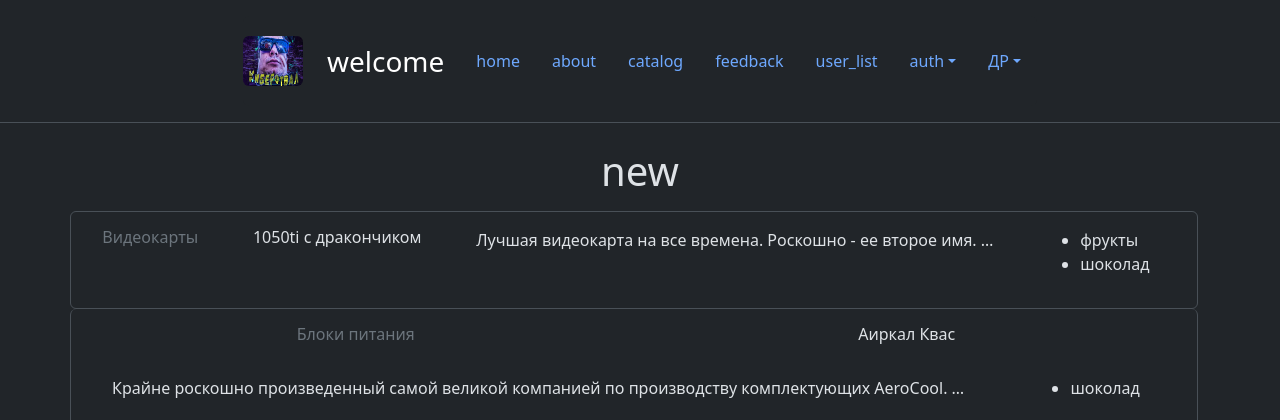
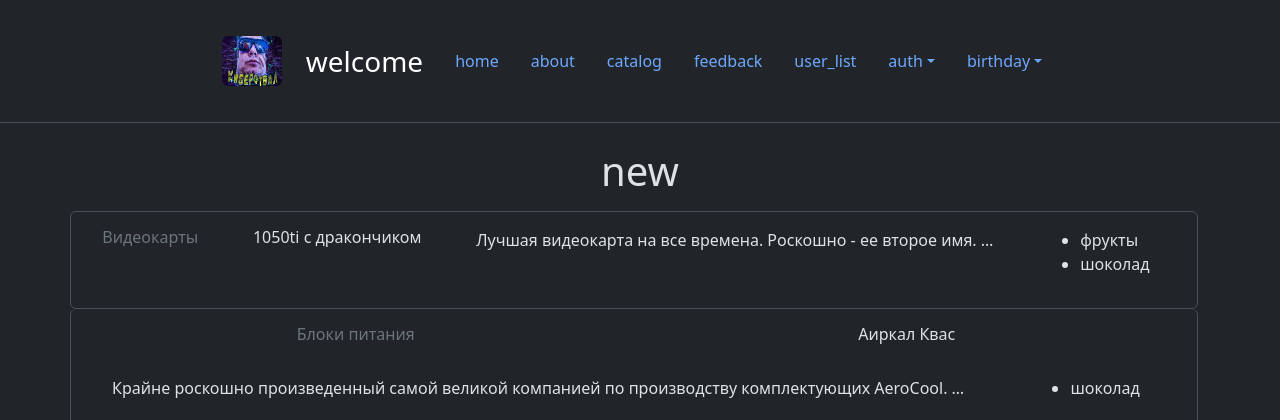
Before and after one commit to GGergy/django_test, a Django app: page /catalog/new/ in a window 1280 px wide. Shown: the top 420 px of the page. Run offline with Django 4.2, Linux system fonts and the light colour scheme; data comes from the database, SQL or seed files in the repository; some libraries are stand-ins or nearby versions.

Commit message:
Localized birthday segment

```diff
--- a/lyceum/templates/includes/header.html
+++ b/lyceum/templates/includes/header.html
@@ -27,14 +27,14 @@
           </ul>
         </li>
         <li class="nav-item dropdown birthday-view">
-          <a class="nav-link dropdown-toggle birthday-view" data-bs-toggle="dropdown" role="button" aria-expanded="false">ДР</a>
+          <a class="nav-link dropdown-toggle birthday-view" data-bs-toggle="dropdown" role="button" aria-expanded="false">{% trans 'birthday' %}</a>
           <ul class="dropdown-menu birthday-view">
             {% if birthday_users %}
               {% for user in birthday_users %}
                 <li><a class="dropdown-item birthday-view" href="{% url 'homepage:user_detail' user_id=user.user.id %}">{{ user.user.first_name }}  -  {{ user.user.email }}</a></li>
               {% endfor %}
             {% else %}
-              <li>Сегодня нет пользоватлея у которго ДР :(</li>
+              <li>{% trans 'birthday_bad' %}</li>
             {% endif %}
           </ul>
         </li>
```
Also changed, not shown: lyceum/locale/en/LC_MESSAGES/django.po, lyceum/locale/ru/LC_MESSAGES/django.po.
